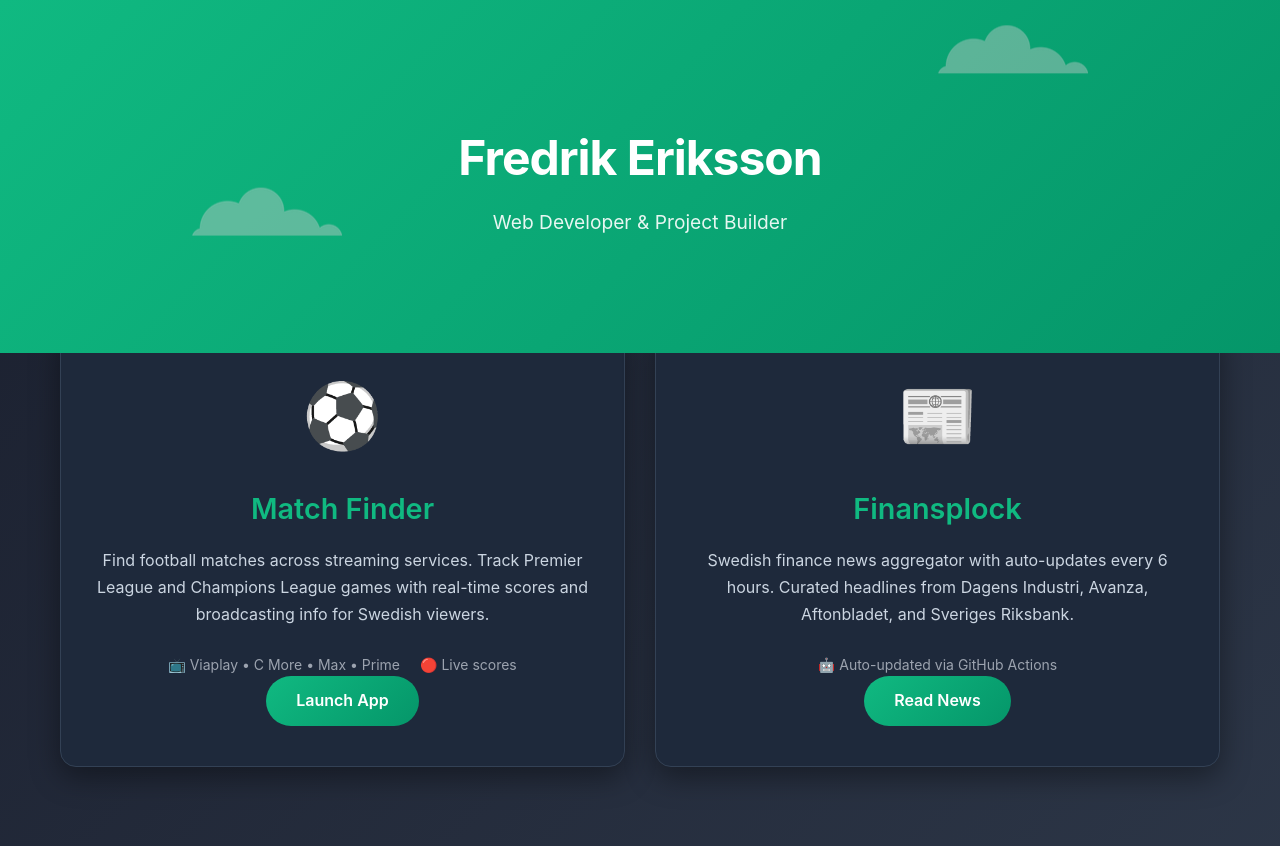
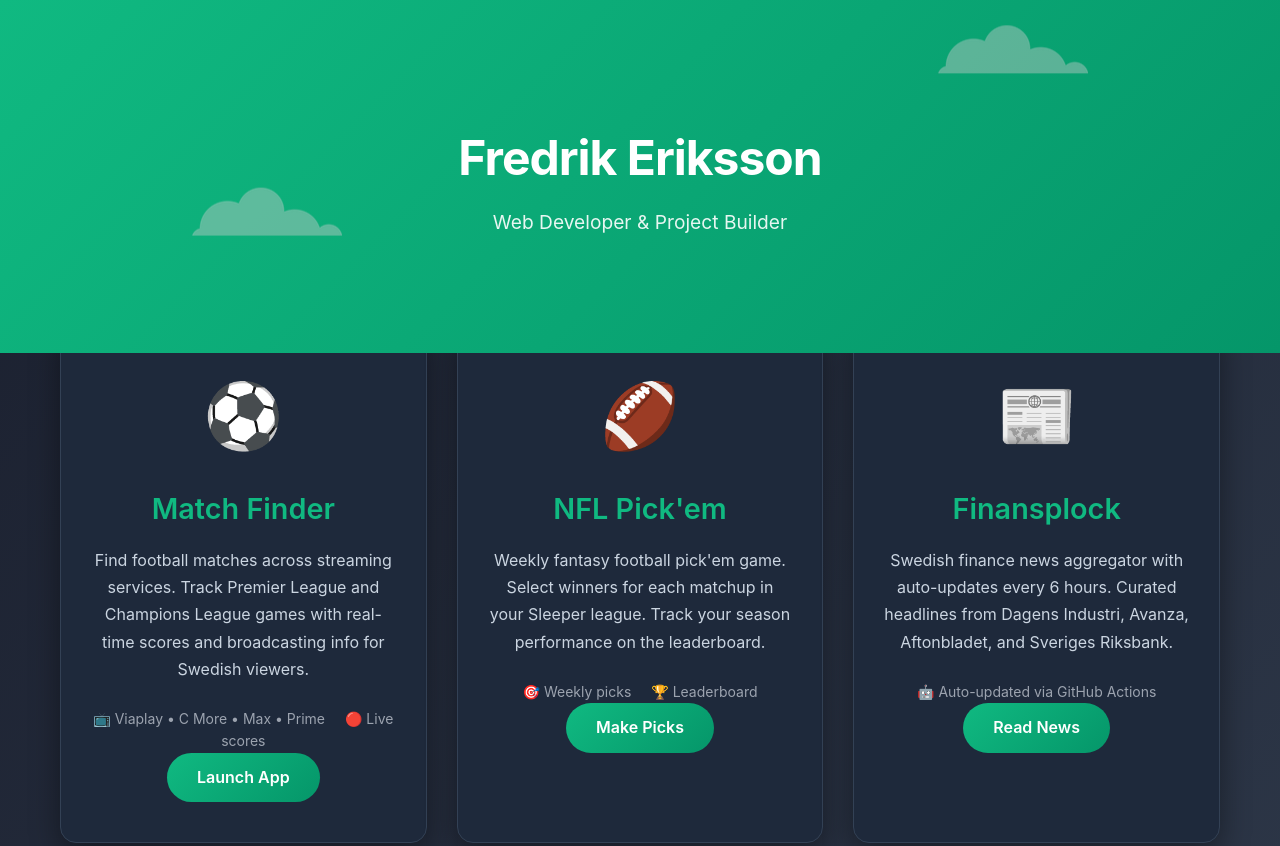
Before and after one commit to ErikssonF/Portfolio, a website: page index.html in a window 1280 px wide. Shown: the top 846 px of the page. Drawn offline with Linux system fonts and the light colour scheme.

Commit message:
Add NFL Pick'em card to portfolio homepage

```diff
--- a/index.html
+++ b/index.html
@@ -4,7 +4,7 @@
     <meta charset="UTF-8">
     <meta name="viewport" content="width=device-width, initial-scale=1.0">
     <title>Fredrik's Portfolio</title>
-    <meta name="description" content="Web development projects: Match Finder and Finansplock">
+    <meta name="description" content="Web development projects: Match Finder, NFL Pick'em, and Finansplock">
     <link rel="stylesheet" href="css/styles.css">
     <link rel="icon" href="favicon.svg" type="image/svg+xml">
     <link rel="alternate icon" href="faviconTest.ico">
@@ -31,6 +31,17 @@
             </div>
 
             <div class="project-card">
+                <div class="project-icon">🏈</div>
+                <h2>NFL Pick'em</h2>
+                <p>Weekly fantasy football pick'em game. Select winners for each matchup in your Sleeper league. Track your season performance on the leaderboard.</p>
+                <div style="margin-top: 0.5rem; color: #9ca3af; font-size: 0.875rem;">
+                    <span style="margin-right: 1rem;">🎯 Weekly picks</span>
+                    <span>🏆 Leaderboard</span>
+                </div>
+                <a href="projects/nfl-pickem/index.html" class="btn">Make Picks</a>
+            </div>
+
+            <div class="project-card">
                 <div class="project-icon">📰</div>
                 <h2>Finansplock</h2>
                 <p>Swedish finance news aggregator with auto-updates every 6 hours. Curated headlines from Dagens Industri, Avanza, Aftonbladet, and Sveriges Riksbank.</p>
```
